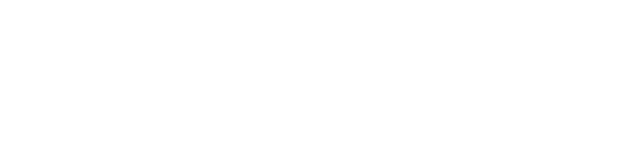
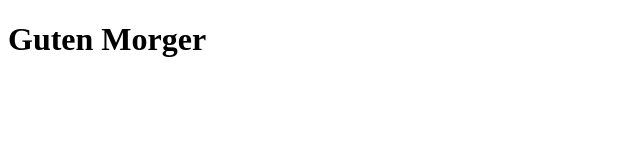
Before and after one commit to tobiwankirnobi/tobiwankirnobi.github.io, a plain HTML site: page index.html in a window 1280 px wide. Shown: the whole page, without its empty margins (0-640 px from the left). Drawn offline with Linux system fonts and the light colour scheme.

Commit message:
Commit Update Test

```diff
--- a/index.html
+++ b/index.html
@@ -6,6 +6,6 @@
     <title><Memory></title>
 </head>
 <body>
-
+    <h1>Guten Morger</h1>
 </body>
 </html>
```
